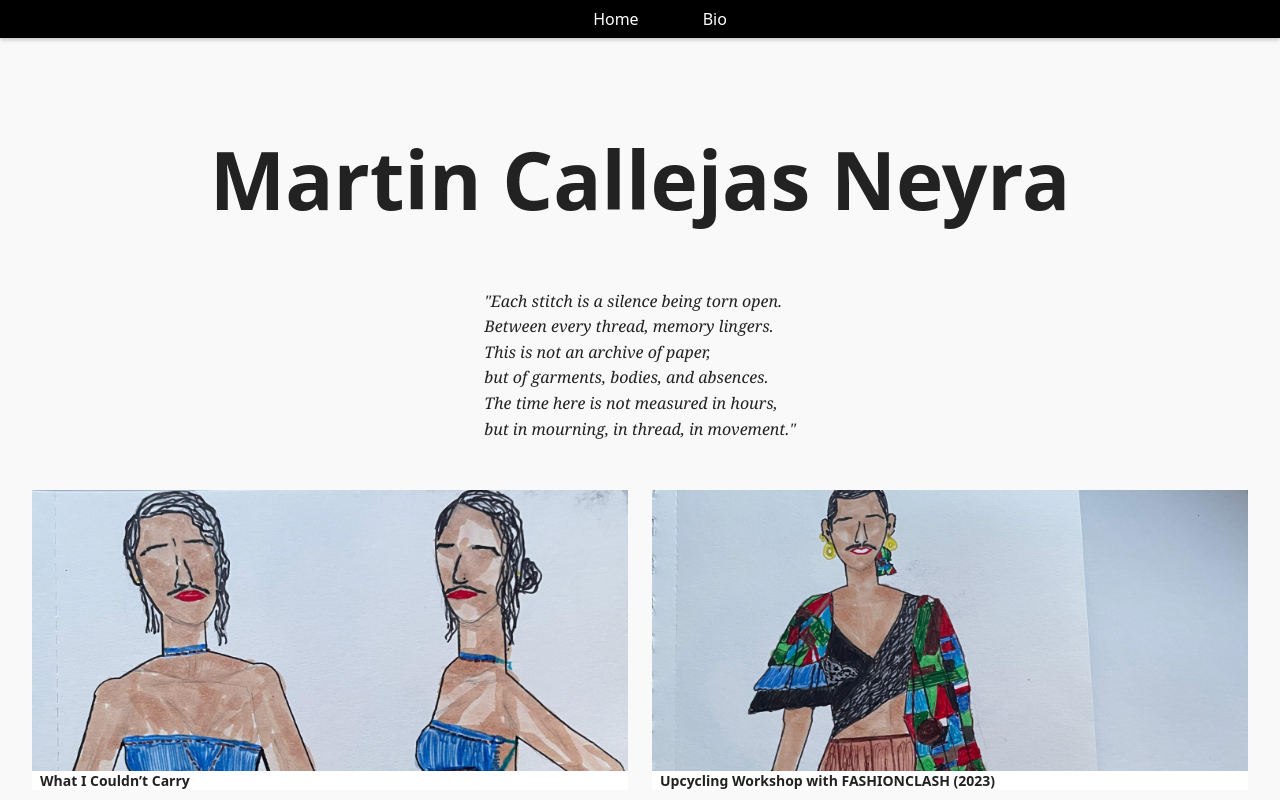
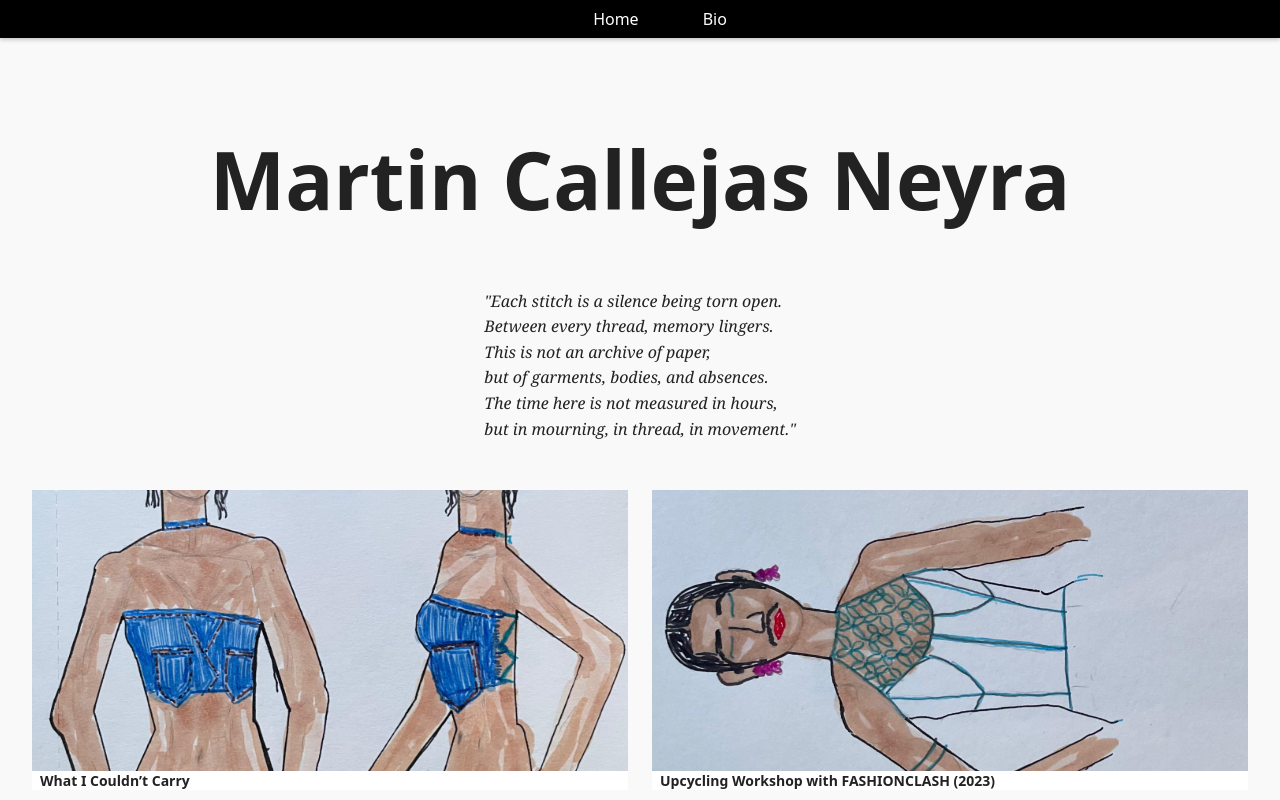
Before and after one commit to callejas1/time-between-stitches, a React (Create React App) app: page / in a window 1280 px wide. Shown: the top 800 px of the page. Built offline with nearby package versions, Linux system fonts and the light colour scheme; a web font is replaced by a local one.

Commit message:
switched project card images and bio img

```diff
--- a/src/content/projects.js
+++ b/src/content/projects.js
@@ -26,7 +26,7 @@ const projects = [
     id: "fashionclash-workshop",
     title: "Upcycling Workshop with FASHIONCLASH (2023)",
     images: [
-      { src: "/assets/images/fashion-clash-dress.jpeg", alt: "drawing of a fashion clash dress" },
+      { src: "/assets/images/fc-white-shirt.jpeg", alt: "drawing of a fashion clash dress" },
     ],
     poeticStatement: `Some things can’t be packed:
     Tears don’t fit in suitcases,
--- a/src/pages/Bio.js
+++ b/src/pages/Bio.js
@@ -32,7 +32,7 @@ function Bio() {
           transition={{ duration: 0.7, ease: "easeOut", delay: 0.4 }}
         >
           <img
-            src="/assets/images/sng.png"
+            src="/assets/images/fashion-clash-dress.jpeg"
             alt="Portrait of Martin Callejas"
             className="bio-image"
           />
--- a/src/styles/home.css
+++ b/src/styles/home.css
@@ -64,7 +64,7 @@
     flex: 1;
     height: 100%;
     background-size: cover;
-    background-position: top center;
+    background-position: top 40% right 25%;
 }
 
 /* Text Info Below Cards */
```
Also changed, not shown: public/assets/images/fashion-clash-dress.jpeg, public/assets/images/fc-white-shirt.jpeg.
